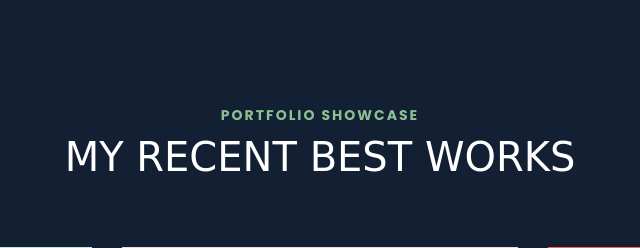
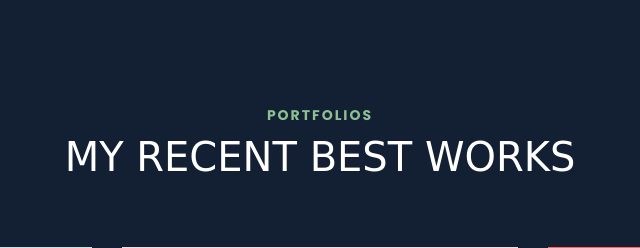
Before and after one commit to Fahim-Hossain-Munna/miawd2403, a PHP site: page / in a window 1280 px wide. Shown: the part 2156-2404 px from the top of the page, without its empty margins (320-960 px from the left). Run offline with PHP 8.4, Linux system fonts and the light colour scheme; data that the repository does not hold is empty; some web fonts are replaced.

Commit message:
change h1 tag value

```diff
--- a/index.php
+++ b/index.php
@@ -307,7 +307,7 @@ $services = mysqli_query($db,$service_query);
                     <div class="row justify-content-center">
                         <div class="col-xl-6 col-lg-8">
                             <div class="section-title text-center mb-70">
-                                <span>Portfolio Showcase</span>
+                                <span>Portfolios</span>
                                 <h2>My Recent Best Works</h2>
                             </div>
                         </div>
```
